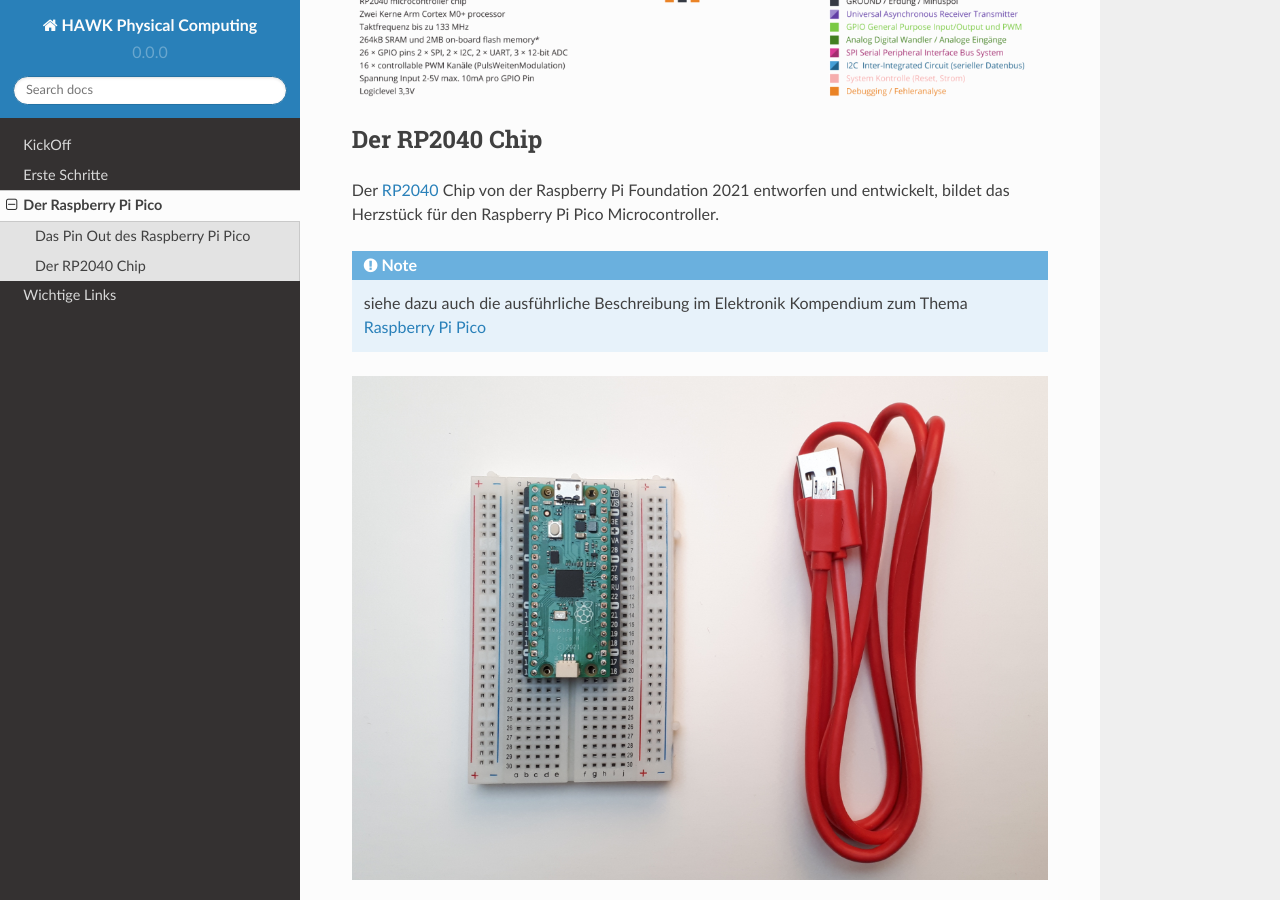
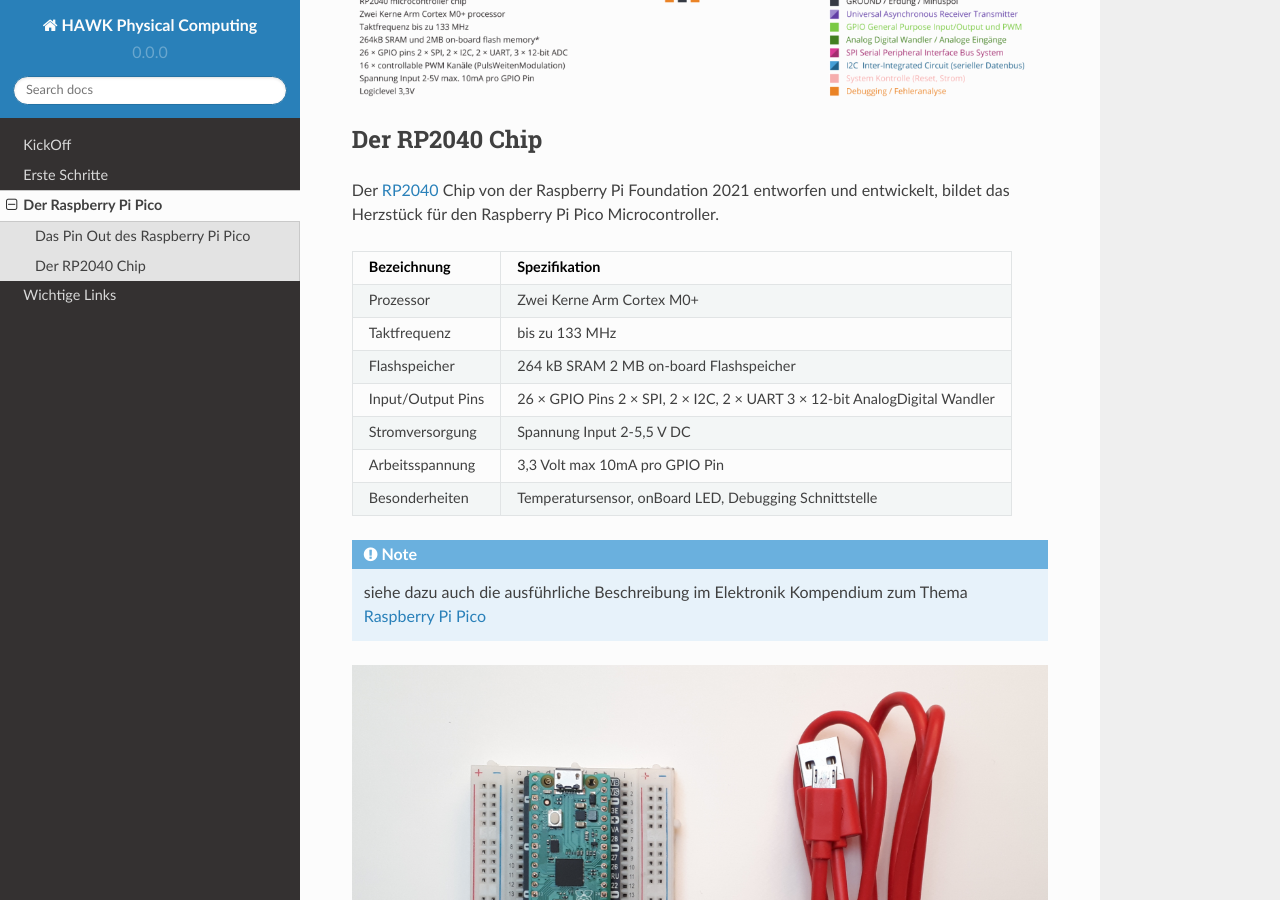
Before and after one commit to HAWK-Computing/physicalcomputing, a Sphinx documentation site: the page built from docs/RaspberryPiPico.rst, in a window 1280 px wide and 900 px high, scrolled down 588 px. Built offline with Sphinx 7.4.7 and the Read the Docs theme 2.0.0, drawn with Linux system fonts in a browser that asks for light colours.

Commit message:
Update RaspberryPiPico.rst

```diff
--- a/docs/RaspberryPiPico.rst
+++ b/docs/RaspberryPiPico.rst
@@ -28,7 +28,7 @@
 +------------------------+----------------------------------+
 | Input/Output Pins      | 26 × GPIO Pins                   |
 |                        | 2 × SPI, 2 × I2C, 2 × UART       |
-|                        | 3 × 12-bit ADC (Analog Digital Wandler)|
+|                        | 3 × 12-bit AnalogDigital Wandler |
 +------------------------+----------------------------------+
 | Stromversorgung        | Spannung Input 2-5,5 V DC        |
 +------------------------+----------------------------------+
```
